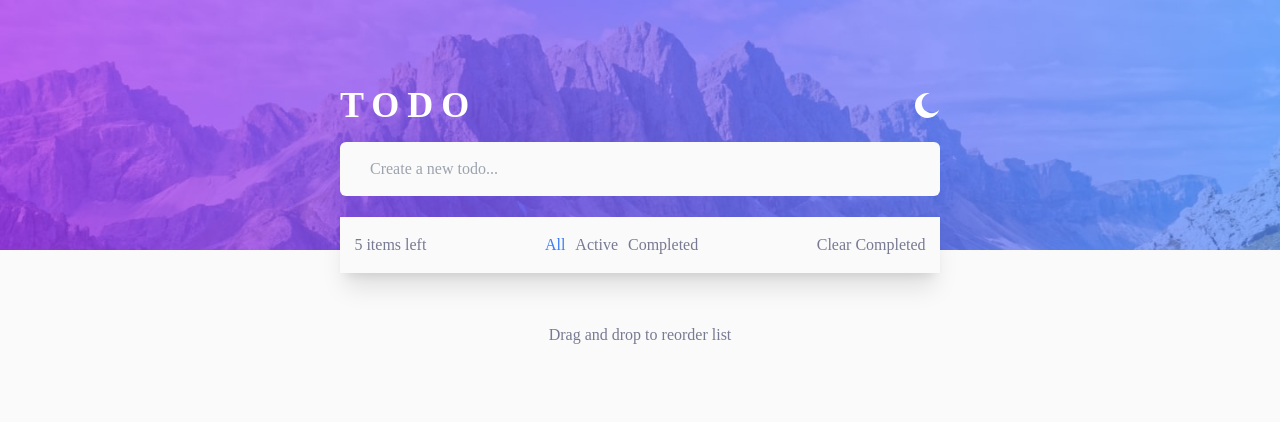
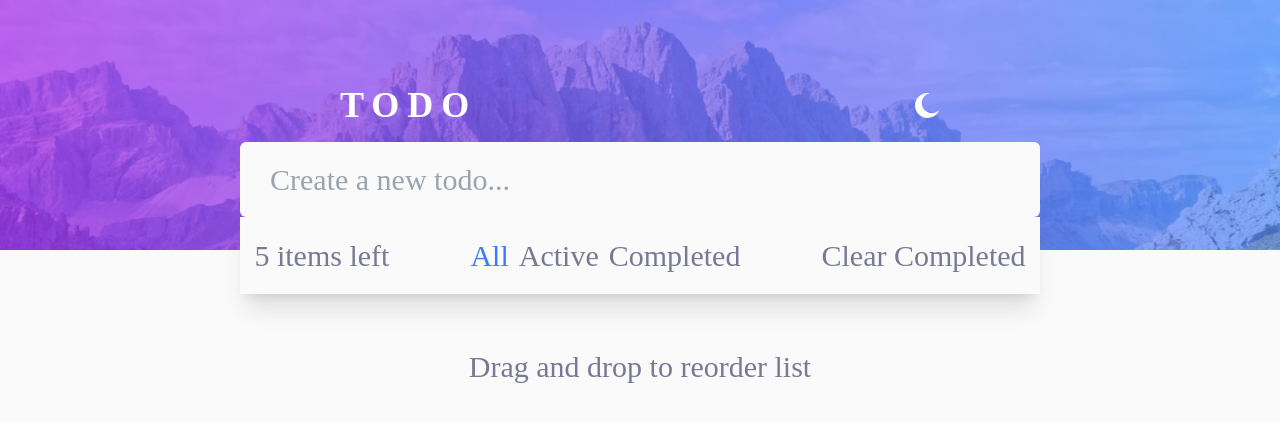
Before and after one commit to Stephy-Crown/TODO-App, a website: page index.html in a window 1280 px wide. Drawn offline with Linux system fonts and the light colour scheme.

Commit message:
adjustments to comments and updates

```diff
--- a/index.html
+++ b/index.html
@@ -14,7 +14,6 @@
     <link rel="stylesheet" href="dist/output.css" />
     <title>Frontend Mentor | Todo app</title>
 
-    <!-- Feel free to remove these styles or customise in your own stylesheet 👍 -->
     <style>
       .attribution {
         font-size: 14px;
@@ -42,7 +41,7 @@
       }
     </style>
   </head>
-  <body class="dark:bg-vDarkBlue bg-vLightGray font-JosefinSans">
+  <body class="dark:bg-vDarkBlue bg-vLightGray font-JosefinSans text-[30px]">
     <main
       class="banner-container relative flex flex-col justify-center items-center"
     >
@@ -56,7 +55,7 @@
         srcset=""
         class="dark:md:bg-imgDark w-full h-[250px]"
       />
-      <div class="header-div absolute top-[80px]">
+      <div class="header-div absolute top-[80px] md: xl: lg: sm:">
         <div
           class="content md:w-[600px] w-[330px] flex justify-between items-center"
         >
@@ -77,7 +76,9 @@
           />
         </div>
       </div>
-      <section class="absolute todo md:w-[600px] w-[330px] top-[110px]">
+      <section
+        class="absolute todo md:w-[600px] w-[330px] top-[110px] lg:w-[800px]"
+      >
         <form class="w-full h-[83px]">
           <input
             type="text"
```
Also changed, not shown: dist/output.css, images/bg-desktop-dark.jpg (added), images/bg-desktop-light.jpg (added), images/bg-mobile-dark.jpg (added), images/bg-mobile-light.jpg (added), images/favicon-32x32.png (added), images/icon-check.svg (added), images/icon-cross.svg (added), images/icon-moon.svg (added), images/icon-sun.svg (added).
